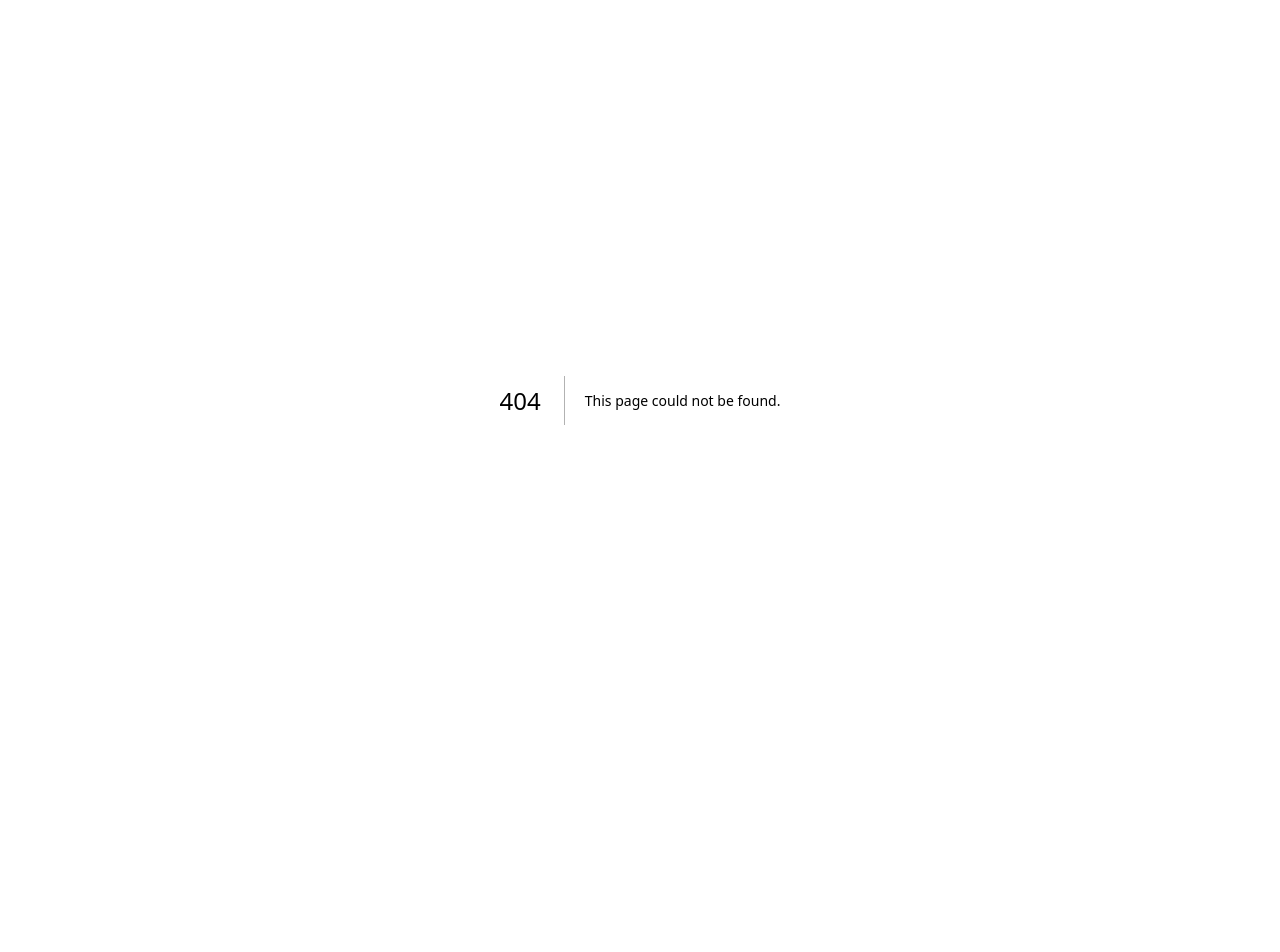
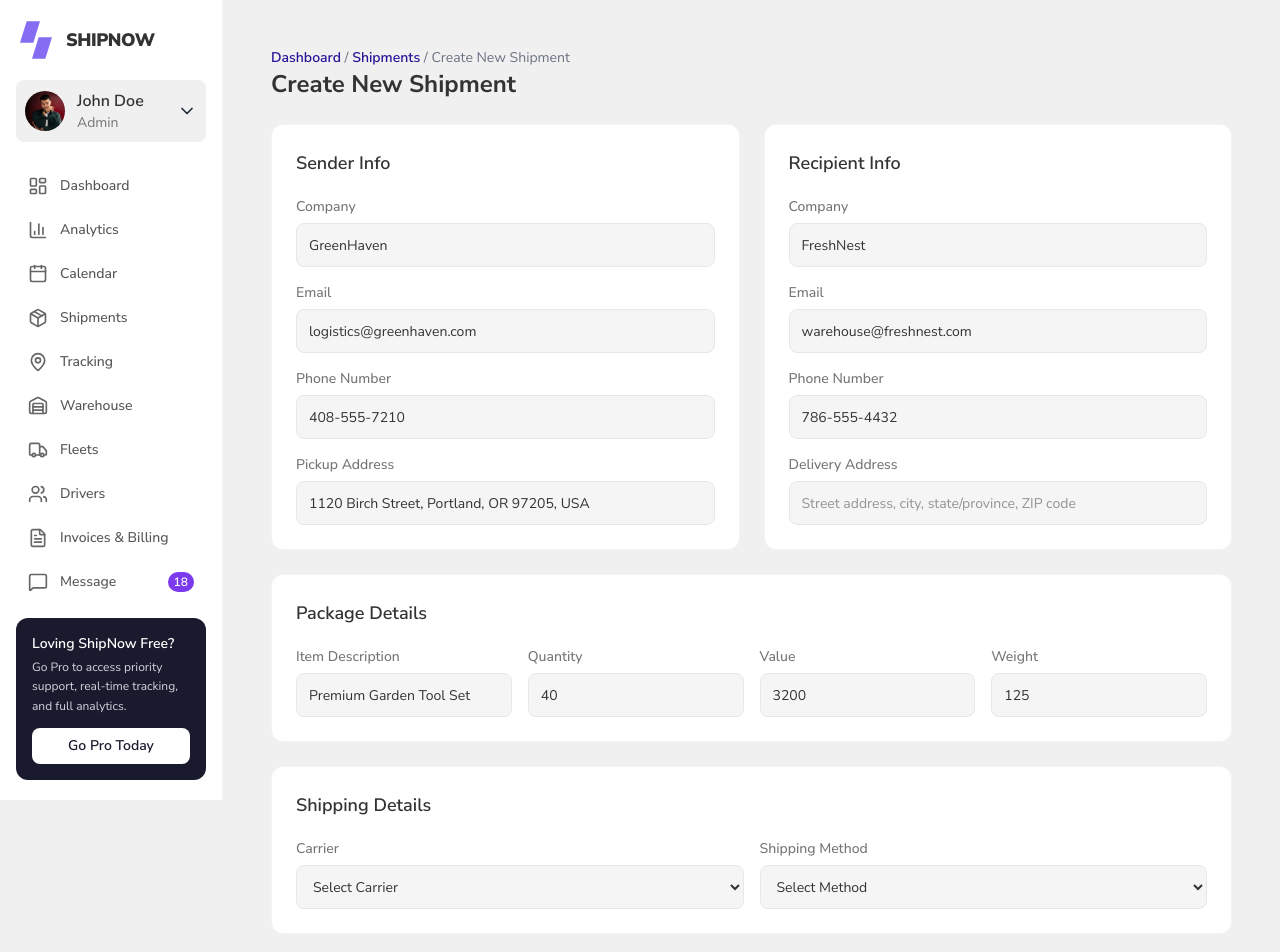
Before and after one commit to gmnayem631/ship-now, a Next.js app: page /shipments/new-shipment in a window 1280 px wide. Before the commit this address had no page. Shown: the top 952 px of the page. Before the commit the page ends 800 px from the top, so only its background shows below. Built offline with nearby package versions, Linux system fonts and the light colour scheme.

Commit message:
feat: create CreateShipmentPage and CreateShipmentForm components; add form inputs and validation for shipment creation

```diff
--- /dev/null
+++ b/app/(dashboard)/shipments/new-shipment/page.tsx
@@ -0,0 +1,27 @@
+"use client";
+
+import CreateShipmentForm from "@/app/components/shipment/CreateShipmentForm";
+import Link from "next/link";
+
+export default function CreateShipmentPage() {
+  return (
+    <div className="p-6">
+      {/* Breadcrumb / Title */}
+      <div className="mb-6">
+        <p className="text-sm text-gray-500">
+          <Link href={"/"} className="font-semibold text-[#2A1298]">
+            Dashboard
+          </Link>{" "}
+          /{" "}
+          <Link href={"/shipments"} className="font-semibold text-[#2A1298]">
+            Shipments
+          </Link>{" "}
+          / Create New Shipment
+        </p>
+        <h1 className="text-2xl font-bold text-[#333]">Create New Shipment</h1>
+      </div>
+
+      <CreateShipmentForm />
+    </div>
+  );
+}
--- /dev/null
+++ b/app/components/shipment/CreateShipmentForm.tsx
@@ -0,0 +1,228 @@
+"use client";
+
+import { useState } from "react";
+import FormInput from "../ui/FormInput";
+import FormSelect from "../ui/FormSelect";
+
+const CreateShipmentForm = () => {
+  const [form, setForm] = useState({
+    senderCompany: "GreenHaven",
+    senderEmail: "logistics@greenhaven.com",
+    senderPhone: "408-555-7210",
+    pickupAddress: "1120 Birch Street, Portland, OR 97205, USA",
+    recipientCompany: "FreshNest",
+    recipientEmail: "warehouse@freshnest.com",
+    recipientPhone: "786-555-4432",
+    deliveryAddress: "",
+    itemDescription: "Premium Garden Tool Set",
+    quantity: "40",
+    value: "3200",
+    weight: "125",
+    carrier: "",
+    shippingMethod: "",
+  });
+
+  const [errors, setErrors] = useState<Record<string, string>>({});
+
+  const handleChange = (
+    e: React.ChangeEvent<HTMLInputElement | HTMLSelectElement>,
+  ) => {
+    const { name, value } = e.target;
+    setForm((prev) => ({ ...prev, [name]: value }));
+
+    // Clear error when user types
+    if (errors[name]) {
+      setErrors((prev) => {
+        const newErrors = { ...prev };
+        delete newErrors[name];
+        return newErrors;
+      });
+    }
+  };
+
+  const handleSubmit = (e: React.FormEvent) => {
+    e.preventDefault();
+
+    const newErrors: Record<string, string> = {};
+
+    if (!form.deliveryAddress.trim()) {
+      newErrors.deliveryAddress = "Address is required";
+    }
+    if (!form.shippingMethod) {
+      newErrors.shippingMethod = "Shipping method is required";
+    }
+    if (!form.carrier) {
+      newErrors.carrier = "Carrier is required";
+    }
+
+    setErrors(newErrors);
+
+    if (Object.keys(newErrors).length === 0) {
+      alert("Form submitted successfully!");
+    }
+  };
+
+  return (
+    <form onSubmit={handleSubmit} className="space-y-6">
+      {/* Sender + Recipient */}
+      <div className="grid grid-cols-1 gap-6 lg:grid-cols-2">
+        {/* Sender */}
+        <div className="rounded-xl border border-gray-100 bg-white p-5 sm:p-6">
+          <h2 className="mb-5 text-lg font-semibold text-[#333]">
+            Sender Info
+          </h2>
+          <div className="space-y-4">
+            <FormInput
+              label="Company"
+              name="senderCompany"
+              value={form.senderCompany}
+              onChange={handleChange}
+            />
+            <FormInput
+              label="Email"
+              name="senderEmail"
+              type="email"
+              value={form.senderEmail}
+              onChange={handleChange}
+            />
+            <FormInput
+              label="Phone Number"
+              name="senderPhone"
+              value={form.senderPhone}
+              onChange={handleChange}
+            />
+            <FormInput
+              label="Pickup Address"
+              name="pickupAddress"
+              value={form.pickupAddress}
+              onChange={handleChange}
+            />
+          </div>
+        </div>
+
+        {/* Recipient */}
+        <div className="rounded-xl border border-gray-100 bg-white p-5 sm:p-6">
+          <h2 className="mb-5 text-lg font-semibold text-[#333]">
+            Recipient Info
+          </h2>
+          <div className="space-y-4">
+            <FormInput
+              label="Company"
+              name="recipientCompany"
+              value={form.recipientCompany}
+              onChange={handleChange}
+            />
+            <FormInput
+              label="Email"
+              name="recipientEmail"
+              type="email"
+              value={form.recipientEmail}
+              onChange={handleChange}
+            />
+            <FormInput
+              label="Phone Number"
+              name="recipientPhone"
+              value={form.recipientPhone}
+              onChange={handleChange}
+            />
+            <FormInput
+              label="Delivery Address"
+              name="deliveryAddress"
+              placeholder="Street address, city, state/province, ZIP code"
+              value={form.deliveryAddress}
+              onChange={handleChange}
+              error={errors.deliveryAddress}
+            />
+          </div>
+        </div>
+      </div>
+
+      {/* Package Details */}
+      <div className="rounded-xl border border-gray-100 bg-white p-5 sm:p-6">
+        <h2 className="mb-5 text-lg font-semibold text-[#333]">
+          Package Details
+        </h2>
+        <div className="grid grid-cols-1 gap-4 sm:grid-cols-2 lg:grid-cols-4">
+          <FormInput
+            label="Item Description"
+            name="itemDescription"
+            value={form.itemDescription}
+            onChange={handleChange}
+          />
+          <FormInput
+            label="Quantity"
+            name="quantity"
+            value={form.quantity}
+            onChange={handleChange}
+          />
+          <FormInput
+            label="Value"
+            name="value"
+            value={form.value}
+            onChange={handleChange}
+          />
+          <FormInput
+            label="Weight"
+            name="weight"
+            value={form.weight}
+            onChange={handleChange}
+          />
+        </div>
+      </div>
+
+      {/* Shipping Details */}
+      <div className="rounded-xl border border-gray-100 bg-white p-5 sm:p-6">
+        <h2 className="mb-5 text-lg font-semibold text-[#333]">
+          Shipping Details
+        </h2>
+        <div className="grid grid-cols-1 gap-4 sm:grid-cols-2">
+          <FormSelect
+            label="Carrier"
+            name="carrier"
+            value={form.carrier}
+            onChange={handleChange}
+            error={errors.carrier}
+          >
+            <option value="">Select Carrier</option>
+            <option value="FedEx">FedEx</option>
+            <option value="DHL">DHL</option>
+            <option value="UPS">UPS</option>
+            <option value="USPS">USPS</option>
+          </FormSelect>
+
+          <FormSelect
+            label="Shipping Method"
+            name="shippingMethod"
+            value={form.shippingMethod}
+            onChange={handleChange}
+            error={errors.shippingMethod}
+          >
+            <option value="">Select Method</option>
+            <option value="Road Freight">Road Freight</option>
+            <option value="Rail Freight">Rail Freight</option>
+            <option value="Ocean Freight">Ocean Freight</option>
+            <option value="Air Freight">Air Freight</option>
+          </FormSelect>
+        </div>
+      </div>
+
+      {/* Actions */}
+      <div className="flex flex-col-reverse gap-3 sm:flex-row sm:justify-end">
+        <button
+          type="button"
+          className="h-11 rounded-lg border border-gray-200 px-6 text-sm font-medium text-[#333] hover:bg-gray-50"
+        >
+          Delete Form
+        </button>
+        <button
+          type="submit"
+          className="h-11 rounded-lg bg-[#333] px-6 text-sm font-medium text-white hover:bg-[#222]"
+        >
+          Submit Shipment
+        </button>
+      </div>
+    </form>
+  );
+};
+
+export default CreateShipmentForm;
--- a/app/components/shipment/ShipmentsHeader.tsx
+++ b/app/components/shipment/ShipmentsHeader.tsx
@@ -46,9 +46,12 @@ const ShipmentsHeader = ({
 
         <div className="flex items-center gap-3">
           <ViewSwitcher view={view} onChange={setView} />
-          <button className="flex h-10 items-center gap-2 rounded-lg bg-[#333] px-4 text-sm font-medium text-white hover:bg-[#222]">
+          <Link
+            href={"/shipments/new-shipment"}
+            className="flex h-10 items-center gap-2 rounded-lg bg-[#333] px-4 text-sm font-medium text-white hover:bg-[#222]"
+          >
             + New Shipment
-          </button>
+          </Link>
         </div>
       </div>
       {view === "table" && <ShipmentsMetrics />}
--- /dev/null
+++ b/app/components/ui/FormInput.tsx
@@ -0,0 +1,42 @@
+interface FormInputProps {
+  label: string;
+  name: string;
+  type?: string;
+  placeholder?: string;
+  value?: string;
+  error?: string;
+  onChange?: (e: React.ChangeEvent<HTMLInputElement>) => void;
+}
+
+const FormInput = ({
+  label,
+  name,
+  type = "text",
+  placeholder,
+  value,
+  error,
+  onChange,
+}: FormInputProps) => {
+  return (
+    <div>
+      <label className="mb-1.5 block text-sm font-medium text-[#757575]">
+        {label}
+      </label>
+      <input
+        type={type}
+        name={name}
+        value={value}
+        onChange={onChange}
+        placeholder={placeholder}
+        className={`h-11 w-full rounded-lg border bg-[#F5F5F5] px-3 text-sm text-[#333] outline-none focus:ring-2 ${
+          error
+            ? "border-[#2A1298] focus:border-[#2A1298] focus:ring-[#2A1298]/20"
+            : "border-gray-200 focus:border-[#856DF3] focus:ring-[#856DF3]/20"
+        }`}
+      />
+      {error && <p className="mt-1.5 text-sm text-[#2A1298]">{error}</p>}
+    </div>
+  );
+};
+
+export default FormInput;
--- /dev/null
+++ b/app/components/ui/FormSelect.tsx
@@ -0,0 +1,40 @@
+interface FormSelectProps {
+  label: string;
+  name: string;
+  value?: string;
+  error?: string;
+  onChange?: (e: React.ChangeEvent<HTMLSelectElement>) => void;
+  children: React.ReactNode;
+}
+
+const FormSelect = ({
+  label,
+  name,
+  value,
+  error,
+  onChange,
+  children,
+}: FormSelectProps) => {
+  return (
+    <div>
+      <label className="mb-1.5 block text-sm font-medium text-[#757575]">
+        {label}
+      </label>
+      <select
+        name={name}
+        value={value}
+        onChange={onChange}
+        className={`h-11 w-full rounded-lg border bg-[#F5F5F5] px-3 text-sm text-[#333] outline-none focus:ring-2 ${
+          error
+            ? "border-[#2A1298] focus:border-[#2A1298] focus:ring-[#2A1298]/20"
+            : "border-gray-200 focus:border-[#856DF3] focus:ring-[#856DF3]/20"
+        }`}
+      >
+        {children}
+      </select>
+      {error && <p className="mt-1.5 text-sm text-[#2A1298]">{error}</p>}
+    </div>
+  );
+};
+
+export default FormSelect;
```
